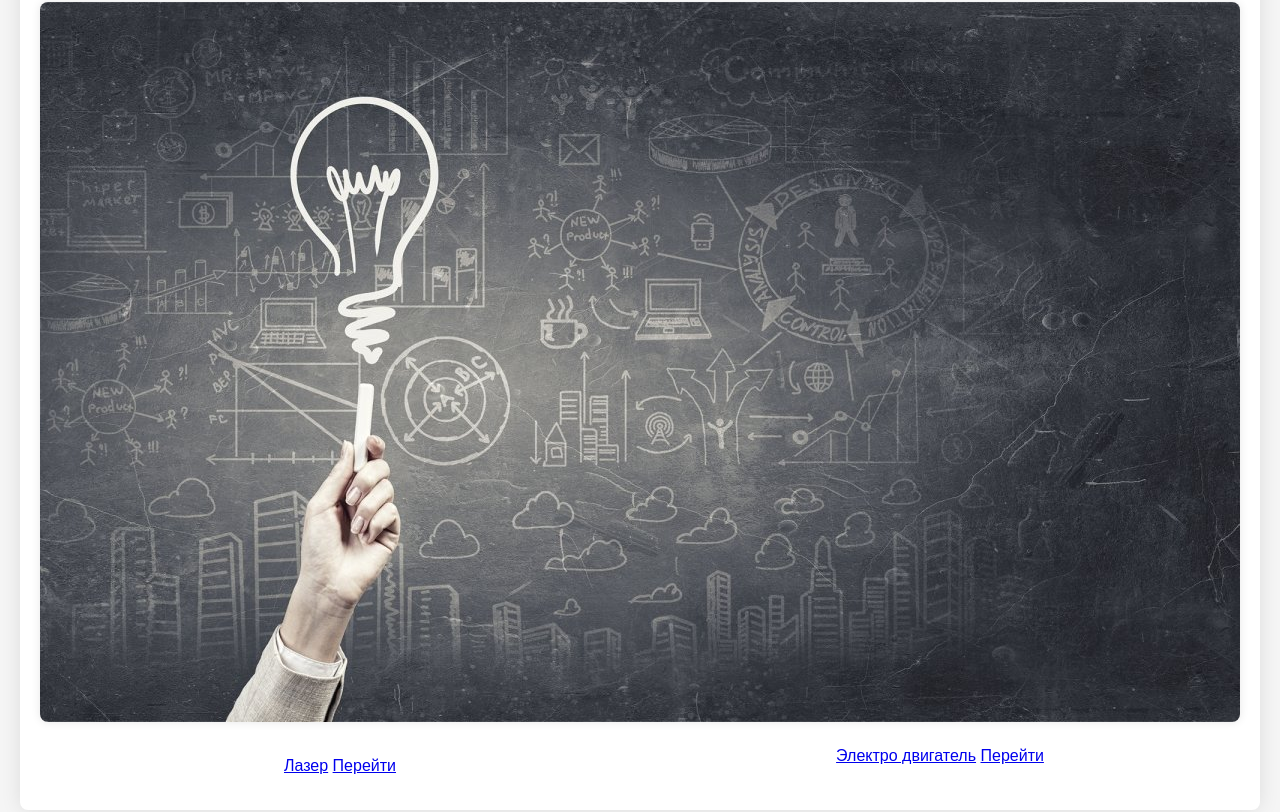
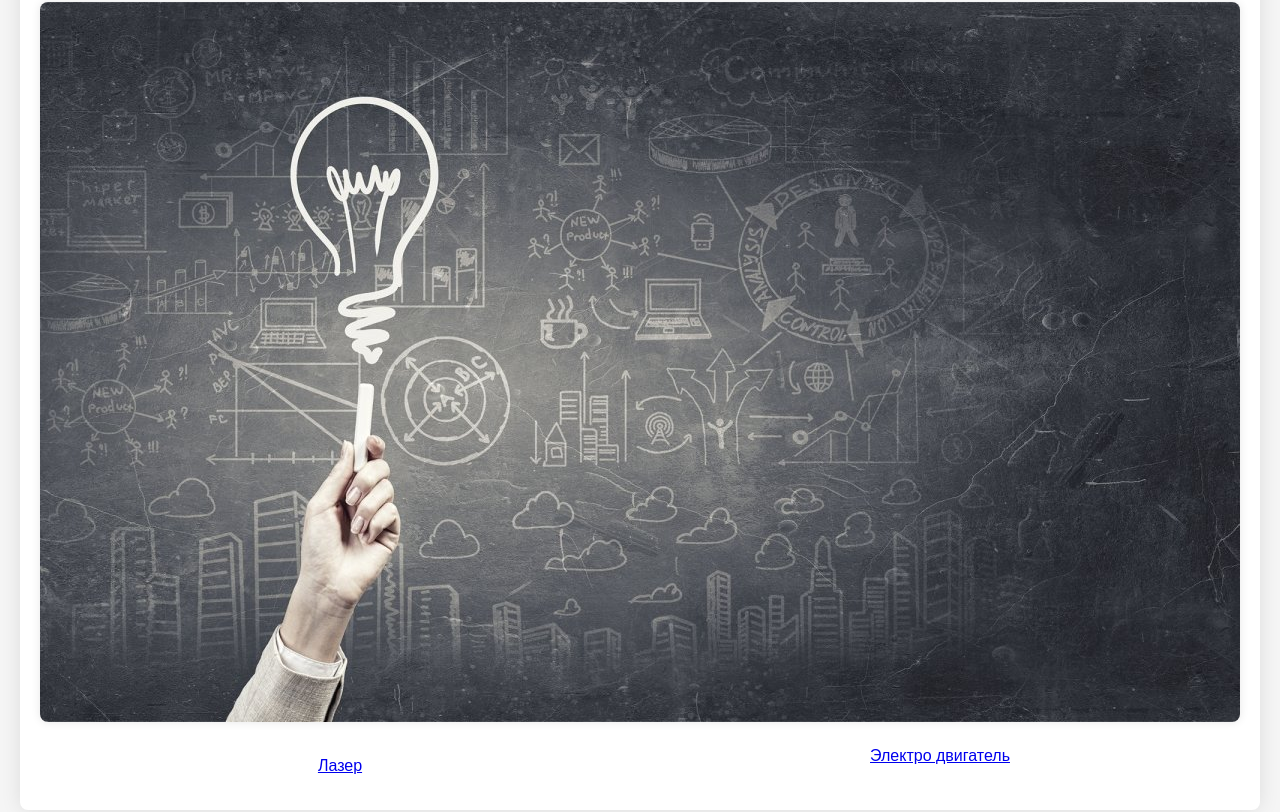
Before and after one commit to dzundzunbaba/congenial-bassoon, a plain HTML site: page index.html in a window 1280 px wide. Shown: the part 652-1464 px from the top of the page. Drawn offline with Linux system fonts and the light colour scheme.

Commit message:
Update index.html

```diff
--- a/index.html
+++ b/index.html
@@ -26,12 +26,12 @@
       <h2></h2>
 
       <a href="https://dzundzunbaba.github.io/symmetrical-doodle/" class=".btn">Лазер</a>
-      <a href="https://dzundzunbaba.github.io/symmetrical-doodle/" class=".btn">Перейти</a>
+
 </div>
 <div class="block">
 
       <a href="https://dzundzunbaba.github.io/bug-free-octo-parakeet/" class=".btn">Электро двигатель</a>
-      <a href="https://dzundzunbaba.github.io/bug-free-octo-parakeet/" class=".btn">Перейти</a>
+
 </div>
 
 
```
